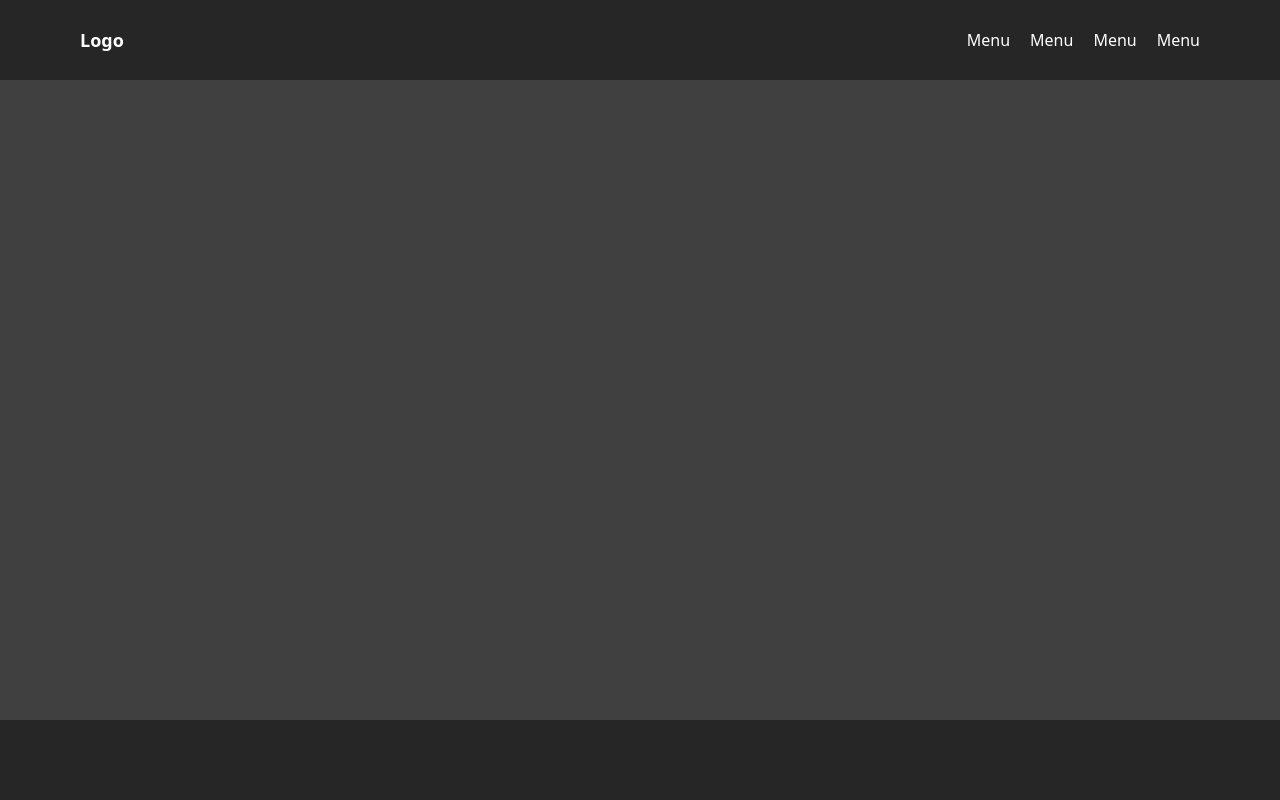
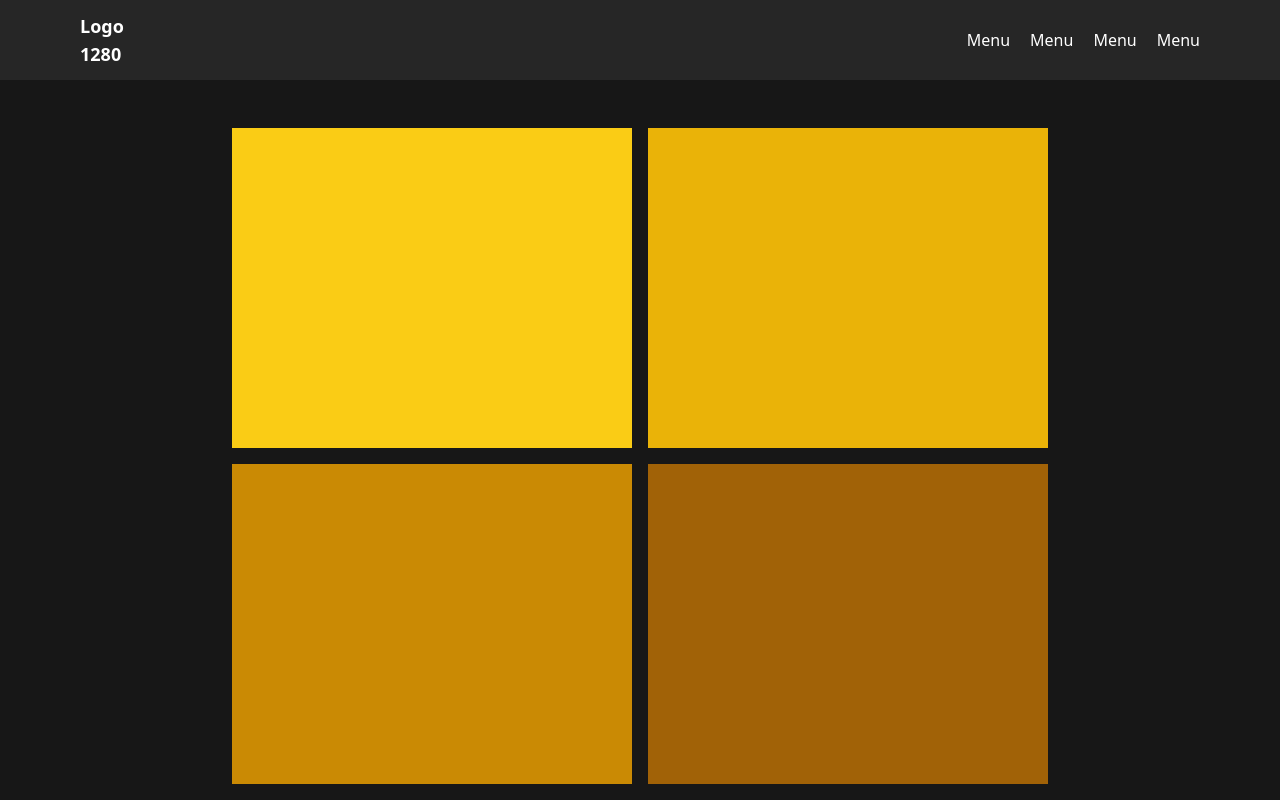
Before and after one commit to KazbundaYTB/Website-ReactWiki, a React (Create React App) app: page / in a window 1280 px wide. Built offline with nearby package versions, Linux system fonts and the light colour scheme.

Commit message:
Created responsive categories.

```diff
--- a/src/App.jsx
+++ b/src/App.jsx
@@ -5,7 +5,7 @@ import Footer from "./components/Footer"
 
 export default function App() {
   return (
-    <div className="w-screen h-screen">
+    <div className="w-screen h-screen overflow-x-hidden">
 
         <Navbar />
         <Categories />
--- a/src/components/Categories.jsx
+++ b/src/components/Categories.jsx
@@ -1,9 +1,31 @@
-import React from 'react'
+import React, { useState, useEffect } from "react";
+import { FiMenu, FiX } from "react-icons/fi"; // Importing the FiMenu and FiX icons from react-icons
 
 export default function Categories() {
+  const [windowWidth, setWindowWidth] = useState(window.innerWidth);
+
+  useEffect(() => {
+    const handleResize = () => {
+      setWindowWidth(window.innerWidth);
+    };
+
+    window.addEventListener("resize", handleResize);
+
+    return () => {
+      window.removeEventListener("resize", handleResize);
+    };
+  }, []);
+
   return (
-    <div className='w-full h-[80%] bg-neutral-700'>
-
+    <div className="w-full h-[110%] bg-neutral-900 flex justify-center items-start overflow-y overflow-x-hidden">
+      <div className="mt-12">
+        <div className={`grid gap-4 ${windowWidth <= 890 ? 'grid-cols-1' : windowWidth <= 1680 ? 'grid-cols-2' : 'grid-cols-4'} justify-center items-center`}>
+          <div className="bg-yellow-400 w-[400px] h-[320px]"></div>
+          <div className="bg-yellow-500 w-[400px] h-[320px]"></div>
+          <div className="bg-yellow-600 w-[400px] h-[320px]"></div>
+          <div className="bg-yellow-700 w-[400px] h-[320px]"></div>
+        </div>
+      </div>
     </div>
-  )
+  );
 }
--- a/src/components/Navbar.jsx
+++ b/src/components/Navbar.jsx
@@ -32,9 +32,10 @@ export default function Navbar() {
     <div className="w-full h-[10%] bg-neutral-800 flex justify-between items-center">
       <div className="pl-4 ml-16">
         <h1 className="text-white text-lg font-bold">Logo</h1>
+        <h1 className="text-white text-lg font-bold">{windowWidth}</h1>
       </div>
       <div className="pr-4 mr-16">
-        {windowWidth <= 650 ? (
+        {windowWidth <= 850 ? (
           isSidebarOpen ? (
             <FiX
               className="text-white cursor-pointer invisible"
@@ -67,7 +68,7 @@ export default function Navbar() {
         )}
       </div>
       {/* Sidebar */}
-      {windowWidth <= 500 && isSidebarOpen && (
+      {windowWidth <= 850 && isSidebarOpen && (
         <div className="fixed top-0 right-0 h-full w-64 bg-neutral-900 bg-opacity-45 z-50">
           {/* Close button */}
           <div className="flex justify-end p-4">
```
